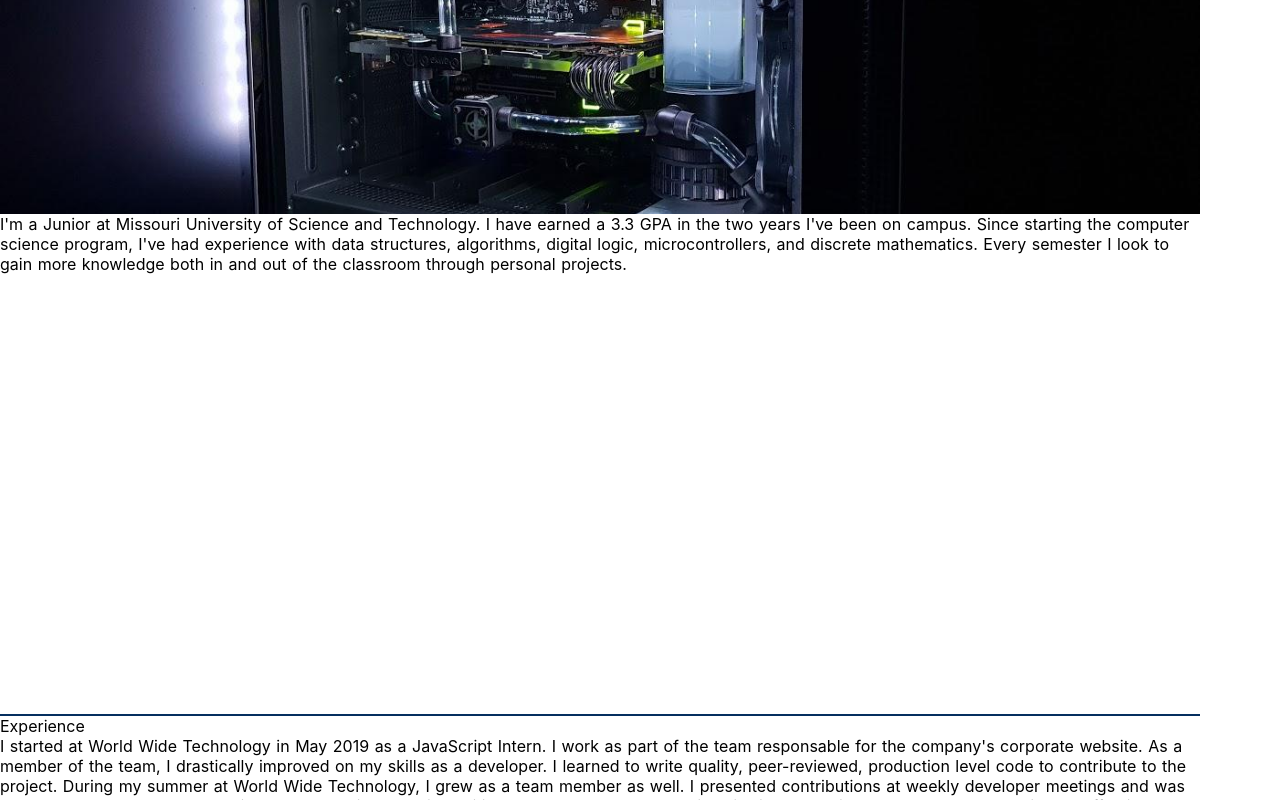
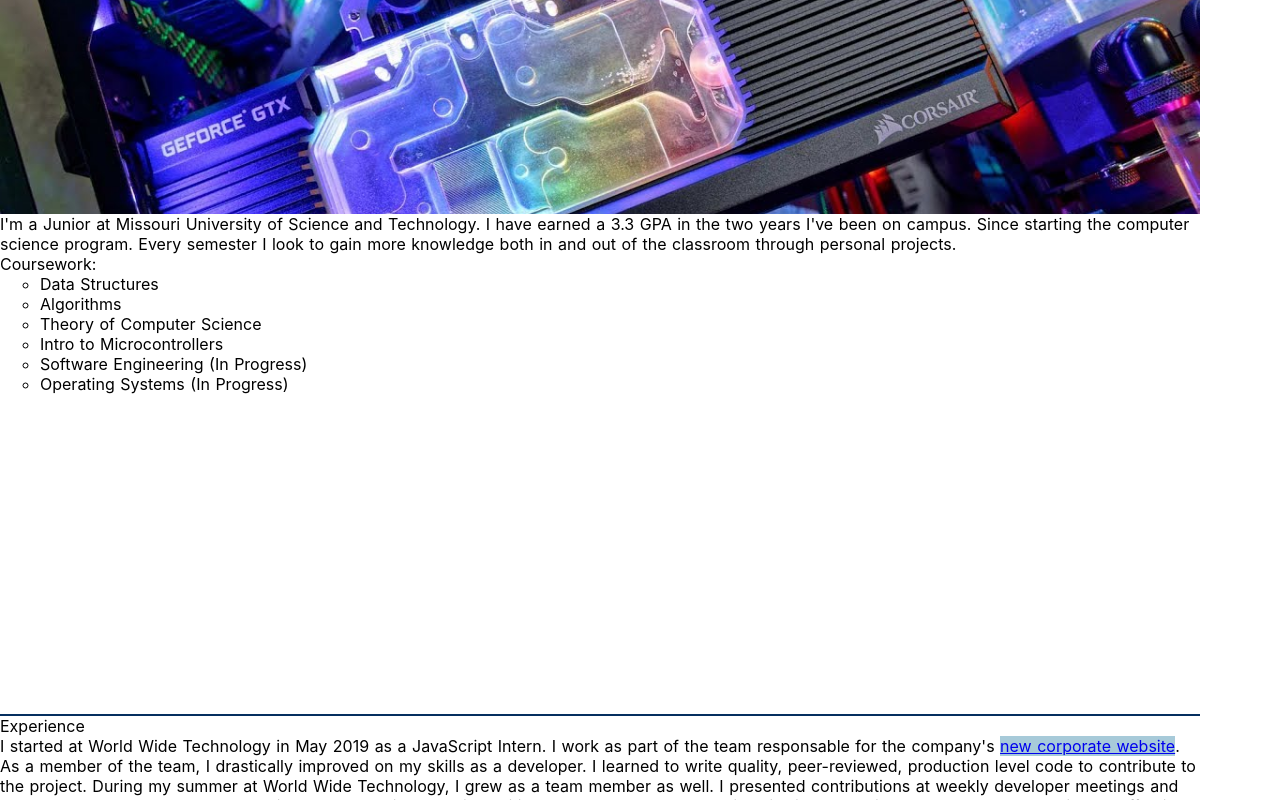
Before and after one commit to ekelly14/personal-website, a Nuxt app: page / in a window 1280 px wide. Shown: the part 2000-2800 px from the top of the page. Built offline with nearby package versions, Linux system fonts and the light colour scheme.

Commit message:
Changes Body text to use slots

```diff
--- a/assets/data/bodyText.js
+++ /dev/null
@@ -1,42 +0,0 @@
-export default [
-  {
-    id: 1,
-    title: 'I\'m Elijah Kelly.',
-    text: 'I am a current student of computer science at Missouri University of Science and Technology. I think learning new things is fun, especially when it comes to software. I spend most of my free time coding things I think are cool. I also enjoy building computers when I can get my hands on parts!',
-    textOnRight: false,
-    image: 'corsairHydroX.jpg',
-    border: true
-  },
-  {
-    id: 2,
-    title: 'Education',
-    text: 'I\'m a Junior at Missouri University of Science and Technology. I have earned a 3.3 GPA in the two years I\'ve been on campus. Since starting the computer science program, I\'ve had experience with data structures, algorithms, digital logic, microcontrollers, and discrete mathematics. Every semester I look to gain more knowledge both in and out of the classroom through personal projects.',
-    textOnRight: true,
-    image: 'computer2.jpg',
-    border: true
-  },
-  {
-    id: 3,
-    title: 'Experience',
-    text: 'I started at World Wide Technology in May 2019 as a JavaScript Intern. I work as part of the team responsable for the company\'s corporate website. As a member of the team, I drastically improved on my skills as a developer. I learned to write quality, peer-reviewed, production level code to contribute to the project. During my summer at World Wide Technology, I grew as a team member as well. I presented contributions at weekly developer meetings and was entrusted to complete code reviews through GitHub. This position has vastly helped me gain skills in JavaScript, HTML & CSS, and being an effective member of a team.',
-    textOnRight: false,
-    image: 'computer1.jpg',
-    border: false
-  },
-  {
-    id: 4,
-    title: '',
-    text: 'I have also worked as a student grader in the computer science department at Missouri S&T. After seeing my performance in Intro to Programming class, my professor hand selected me for the position. As part of the job, I evaluated other student\'s work, assigned grades, and gave constructive feedback to new and experienced programmers. I was chosen for this position because I excelled in class and have an above average knowledge of the course material.',
-    textOnRight: true,
-    image: 'corsairHydroX.jpg',
-    border: true
-  }/*,
-  {
-    id: 5,
-    title: 'Accomplishments',
-    text: '',
-    textOnRight: false,
-    image: 'corsairHydroX.jpg',
-    border: false
-  }*/
-]
--- /dev/null
+++ b/components/blocks/BodyText.vue
@@ -0,0 +1,47 @@
+<template>
+  <div>
+    <TextBlock title="I'm Elijah Kelly." :text-on-right="false" image-url="corsairHydroX.jpg" :border-bottom="true">
+      <p>I am a current student of computer science at Missouri University of Science and Technology. I think learning new things is fun, especially when it comes to software. I spend most of my free time coding things I think are cool. I also enjoy building computers when I can get my hands on parts!</p>
+    </TextBlock>
+    <TextBlock title="Education" :text-on-right="true" image-url="corsairHydroX.jpg" :border-bottom="true">
+      <p>I'm a Junior at Missouri University of Science and Technology. I have earned a 3.3 GPA in the two years I've been on campus. Since starting the computer science program. Every semester I look to gain more knowledge both in and out of the classroom through personal projects.</p>
+      <p>Coursework:</p>
+      <ul class="list ml-5">
+        <li>Data Structures</li>
+        <li>Algorithms</li>
+        <li>Theory of Computer Science</li>
+        <li>Intro to Microcontrollers</li>
+        <li>Software Engineering (In Progress)</li>
+        <li>Operating Systems (In Progress)</li>
+      </ul>
+    </TextBlock>
+    <TextBlock title="Experience" :text-on-right="false" image-url="corsairHydroX.jpg" :border-bottom="false">
+      <p>I started at World Wide Technology in May 2019 as a JavaScript Intern. I work as part of the team responsable for the company's <a href="http://www.wwt.com" class="link text-blue-dark">new corporate website</a>. As a member of the team, I drastically improved on my skills as a developer. I learned to write quality, peer-reviewed, production level code to contribute to the project. During my summer at World Wide Technology, I grew as a team member as well. I presented contributions at weekly developer meetings and was entrusted to complete code reviews through GitHub. This position has vastly helped me gain skills in JavaScript, HTML & CSS, and being an effective member of a team.</p>
+    </TextBlock>
+    <TextBlock title="" :text-on-right="true" image-url="corsairHydroX.jpg" :border-bottom="true">
+      <p>I have also worked as a student grader in the computer science department at Missouri S&T. After seeing my performance in Intro to Programming class, my professor hand selected me for the position. As part of the job, I evaluated other student's work, assigned grades, and gave constructive feedback to new and experienced programmers. I was chosen for this position because I excelled in class and have an above average knowledge of the course material.</p>
+    </TextBlock>
+  </div>
+</template>
+
+<script>
+import TextBlock from '~/components/general/TextBlock.vue'
+  export default {
+    name: 'BodyText',
+    components: {
+      TextBlock
+    }
+  }
+</script>
+
+<style scoped>
+.link {
+  background-color: rgba(36,123,160,.4);
+}
+.link:hover {
+  background-color: rgba(6, 60, 83, 0.4);
+}
+.list {
+  list-style-type: circle;
+}
+</style>
--- a/components/general/TextBlock.vue
+++ b/components/general/TextBlock.vue
@@ -5,7 +5,7 @@
     </div>
     <div v-if="!textOnRight" class="flex flex-row w-full h-full mb-10">
       <div class="h-full text-block pr-5 text-xl">
-        {{ text }}
+        <slot />
       </div>
       <div class="picture-block" :style="`background-image: url(/images/${imageUrl});`" />
     </div>
@@ -13,7 +13,7 @@
     <div v-if="textOnRight" class="flex flex-row w-full h-full mb-10">
       <div class="picture-block" :style="`background-image: url(/images/${imageUrl});`" />
       <div class="h-full text-block pl-5 text-xl">
-        {{ text }}
+        <slot />
       </div>
     </div>
   </div>
@@ -24,10 +24,6 @@
     name: 'TextBlock',
     props: {
       title: {
-        type: String,
-        default: ''
-      },
-      text: {
         type: String,
         default: ''
       },
--- a/pages/index.vue
+++ b/pages/index.vue
@@ -6,15 +6,12 @@
         <div class="w-full">
           <logo />
           <h1 class="title text-blue-light">Hi! I'm Elijah.</h1>
-          <span class="text-6xl text-grey">I Can Write Your </span>
+          <span class="text-6xl">I Can Write Your </span>
           <VueTyperWrapper class="text-6xl" :text-list="['C++', 'Python', 'JavaScript', 'Vue']" :shuffle="true"></VueTyperWrapper>
-          <!-- <vue-typer class="text-6xl" text="Typer Text Here"></vue-typer> -->
         </div>
       </div>
     </div>
-    <div v-for="item in items" :key="item.id">
-      <TextBlock :title="item.title" :text="item.text" :text-on-right="item.textOnRight" :image-url="item.image" :border-bottom="item.border" class="body" />
-    </div>
+    <BodyText />
     <div class="mb-10"/>
   </div>
 </template>
@@ -24,28 +21,19 @@ import Logo from '~/components/Logo.vue'
 import TitleBar from '~/components/header/TitleBar.vue'
 import VueTyperWrapper from '~/components/general/VueTyperWrapper.vue'
 import TextBlock from '~/components/general/TextBlock.vue'
-import bodyText from '~/assets/data/bodyText.js'
+import BodyText from '~/components/blocks/BodyText.vue'
 export default {
   components: {
     Logo,
     TitleBar,
     VueTyperWrapper,
-    TextBlock
-  },
-  data() {
-    return {
-      items: bodyText
-    }
+    TextBlock,
+    BodyText
   }
 }
 </script>
 
 <style>
-/* Sample `apply` at-rules with Tailwind CSS
-.container {
-  @apply min-h-screen flex justify-center items-center text-center mx-auto;
-}
-*/
 .home {
   width: 100%;
   min-height: 100vh;
```
